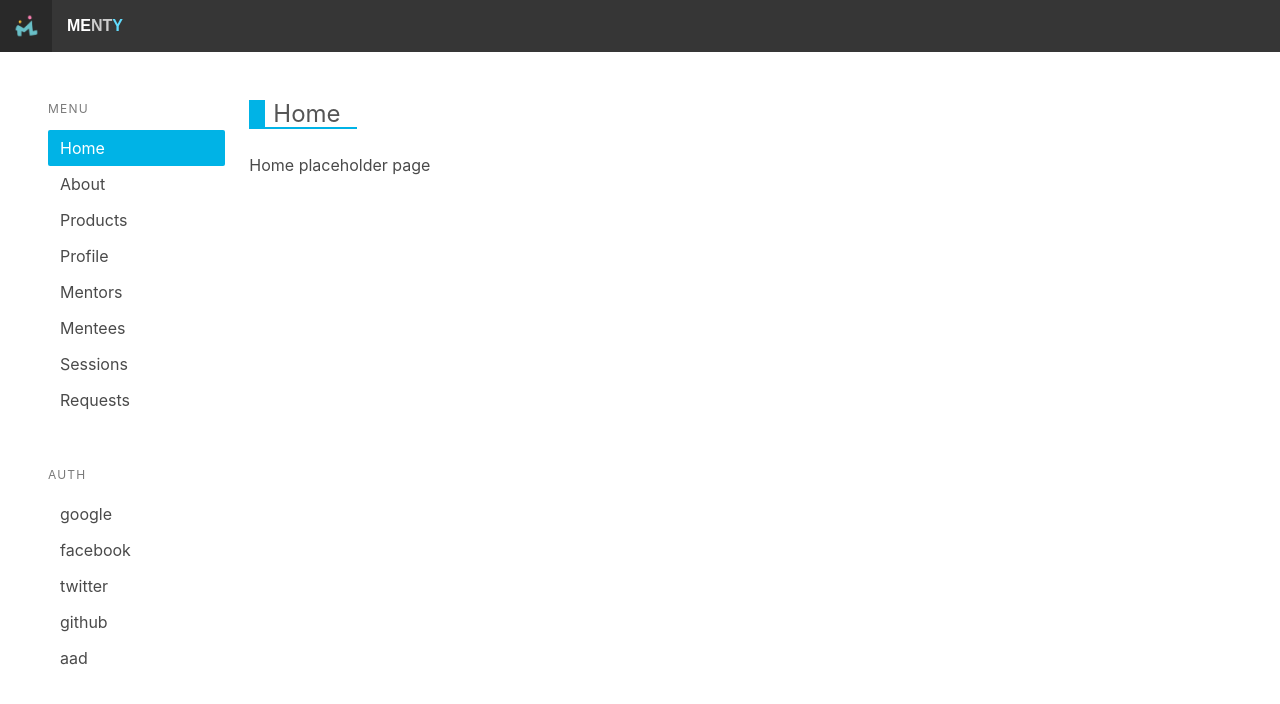
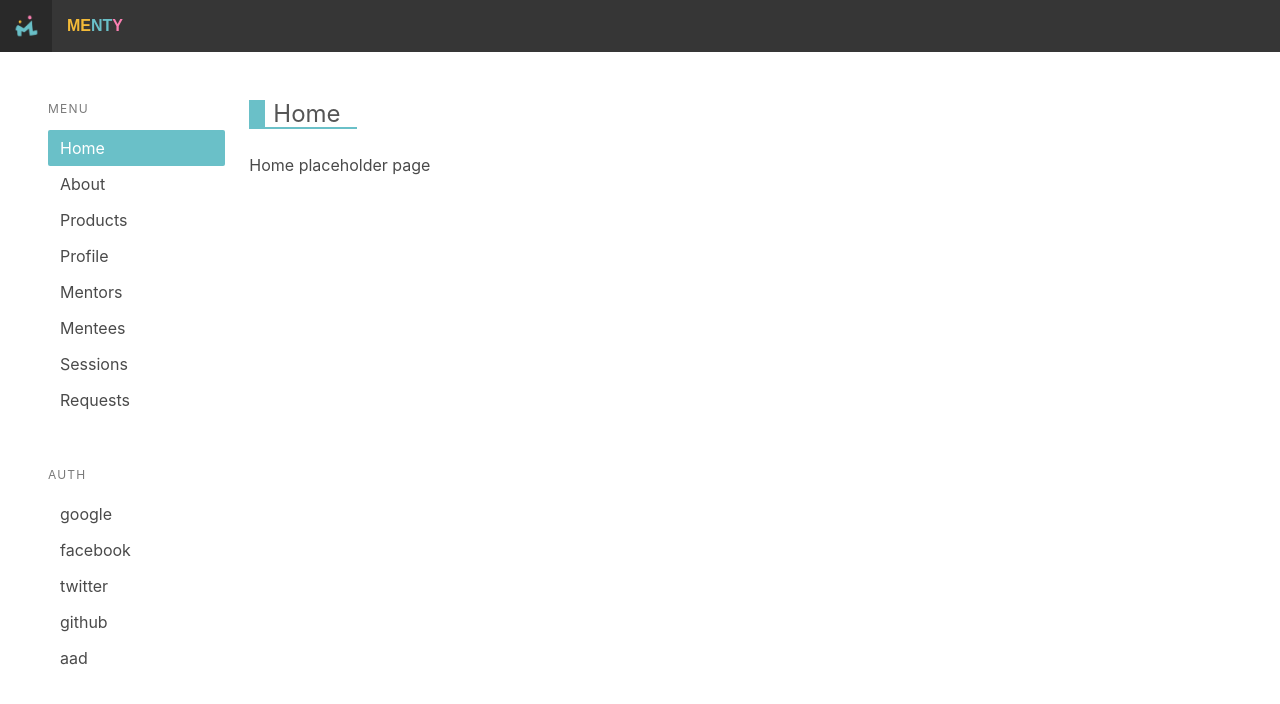
Before and after one commit to kstonekuan/imagine-cup, a React (Create React App) app in the folder react-app/: page /home in a window 1280 px wide. Shown: the top 704 px of the page. Built offline with nearby package versions, Linux system fonts and the light colour scheme; no server answers.

Commit message:
change colors

```diff
--- a/react-app/src/styles.scss
+++ b/react-app/src/styles.scss
@@ -4,8 +4,11 @@ $angular: #b52e31;
 $angular-light: #eb7a7c;
 $react: #00b3e6;
 $react-light: #61dafb;
-$primary: $react;
-$primary-light: $react-light;
+$logo-blue: #6AC0C8;
+$logo-yellow: #F3BA38;
+$logo-pink: #FA7FB1;
+$primary: $logo-blue;
+$primary-light: #88f5ff;
 $link: $primary; // #00b3e6; // #ff4081;
 $light-gray: #777;
 
@@ -50,21 +53,21 @@ header {
   span {
     letter-spacing: 0px;
     &.brand-first {
-      color: #fff;
+      color: $logo-yellow;
     }
     &.brand-second {
-      color: #ccc;
+      color: $logo-blue;
     }
     &.brand-third {
-      color: $primary-light;
+      color: $logo-pink;
     }
   }
   .navbar-item.nav-home {
     border: 3px solid transparent;
     border-radius: 0%;
     &:hover {
-      border-right: 3px solid $primary-light;
-      border-left: 3px solid $primary-light;
+      border-right: 3px solid $logo-yellow;
+      border-left: 3px solid $logo-pink;
     }
   }
   .fab {
```
